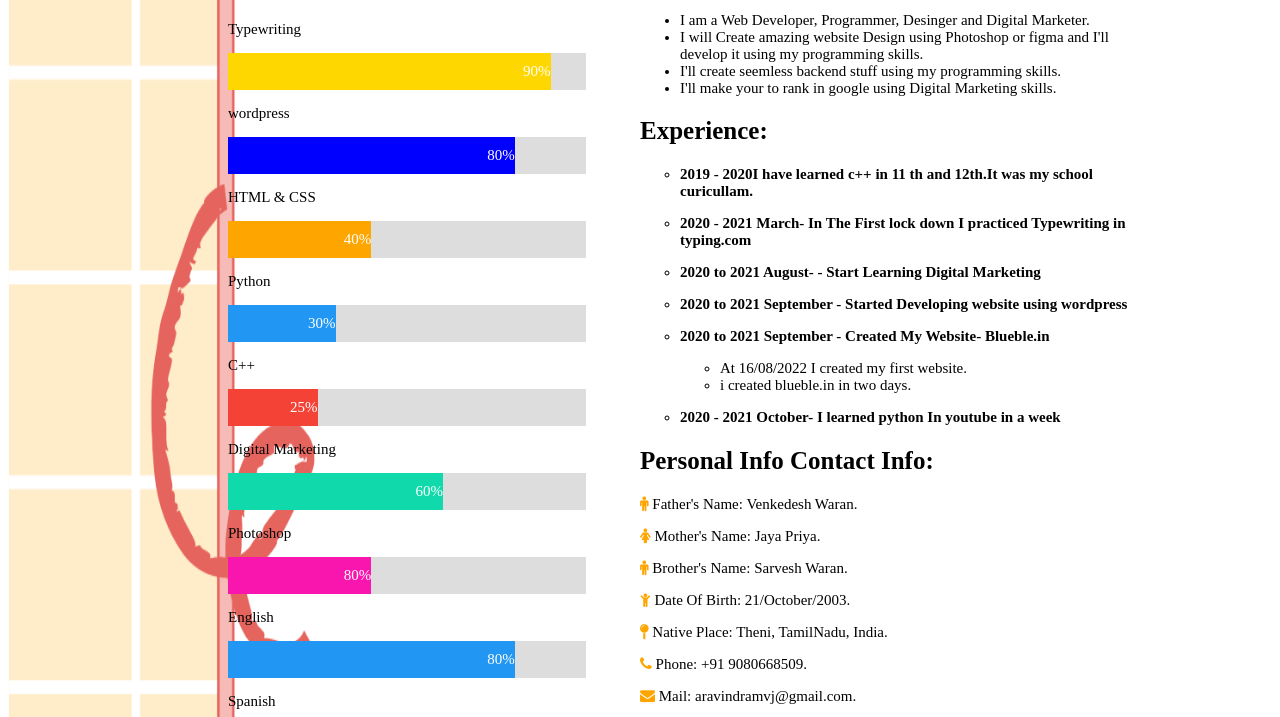
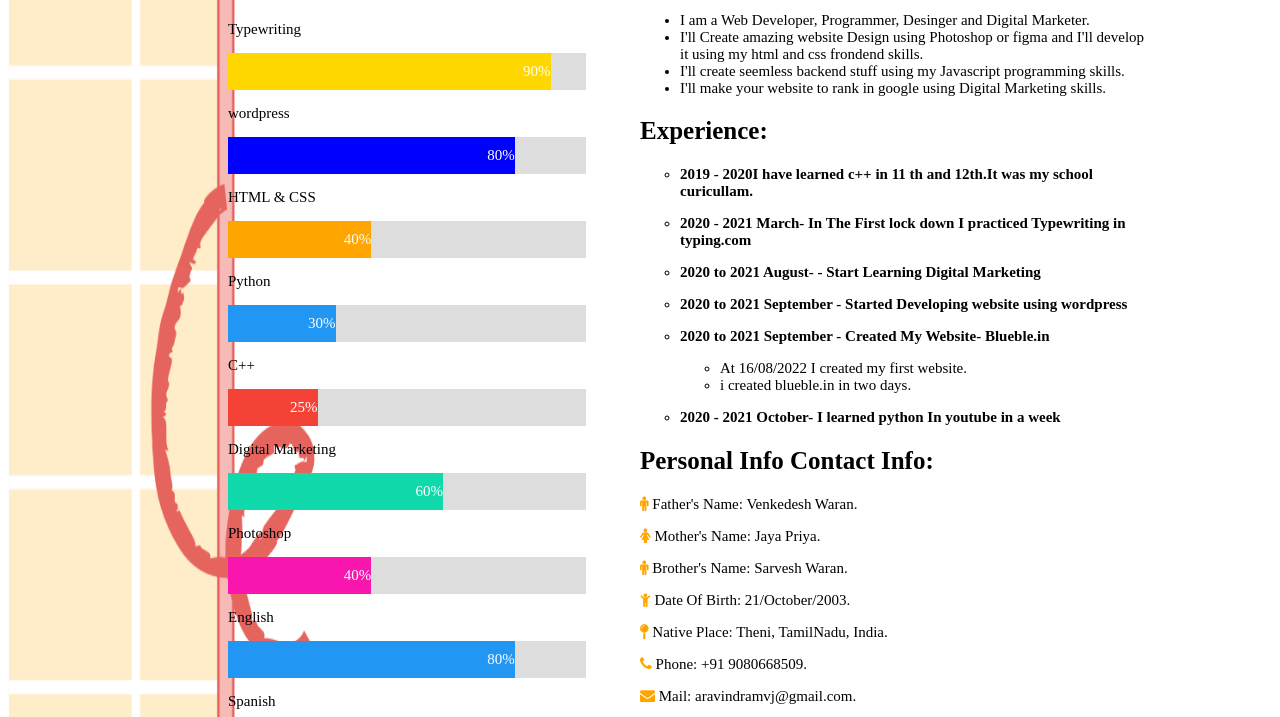
Before and after one commit to aravindramvjs/aravindram-basic-portfolio, a plain HTML site: page index.html in a window 1280 px wide. Shown: the part 582-1299 px from the top of the page. Drawn offline with Linux system fonts and the light colour scheme.

Commit message:
Update index.html

```diff
--- a/index.html
+++ b/index.html
@@ -71,7 +71,7 @@
 
                   <p>Photoshop</p>
                   <div class="container">
-                    <div class="skills pic">80%</div>
+                    <div class="skills pic">40%</div>
                   </div>
 
                   <p>English</p>
@@ -81,7 +81,7 @@
 
                   <p>Spanish</p>
                   <div class="container">
-                    <div class="skills spani">80%</div>
+                    <div class="skills spani">20%</div>
                   </div>
 
 
@@ -105,9 +105,9 @@
           <p>
             <ul>
               <li>I am a Web Developer, Programmer, Desinger and Digital Marketer.</li>
-              <li>I will Create amazing website Design using Photoshop or figma and I'll develop it using my programming skills.</li>
-              <li>I'll create seemless backend stuff using my programming skills.</li>
-              <li>I'll make your to rank in google using Digital Marketing skills. </li>
+              <li>I'll Create amazing website Design using Photoshop or figma and I'll develop it using my html and css frondend skills.</li>
+              <li>I'll create seemless backend stuff using my Javascript programming skills.</li>
+              <li>I'll make your website to rank in google using Digital Marketing skills. </li>
             </ul>
           </p>
           <div class="work">
```
